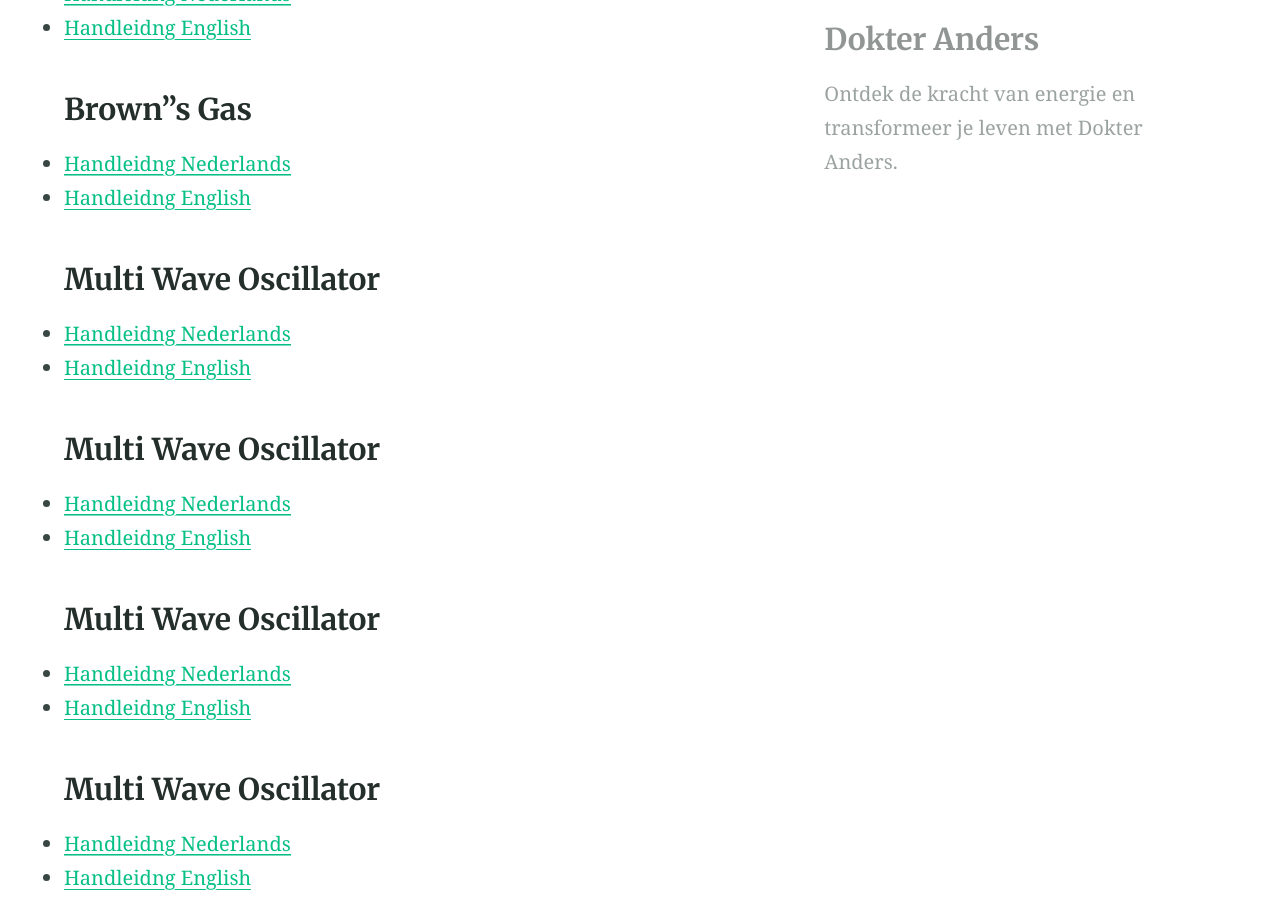
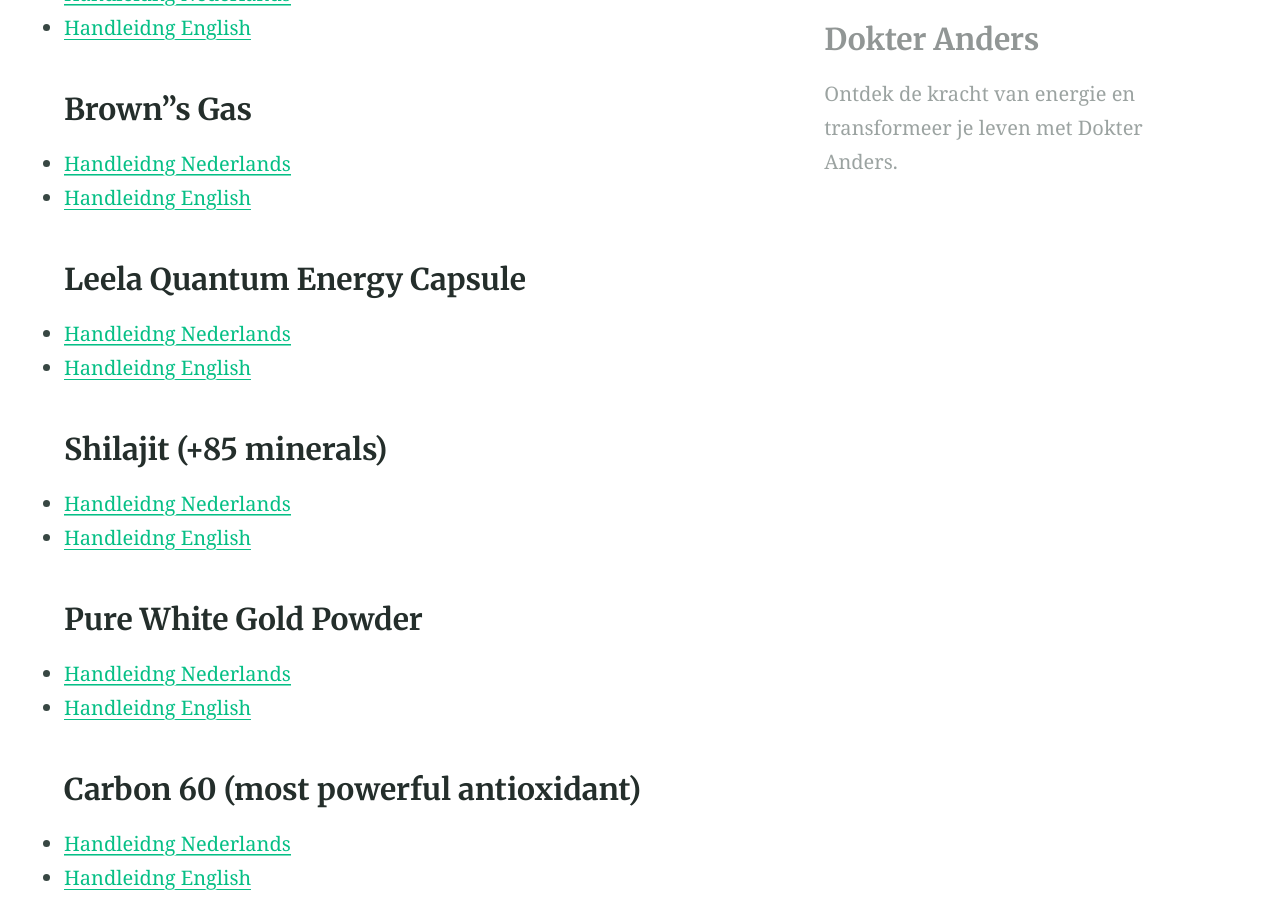
Before and after one commit to dokteranders/dokteranders.com, a Jekyll site: the page built from downloads.md, in a window 1280 px wide and 900 px high, scrolled down 1401 px. Built offline with Jekyll 4.4.1, drawn with Linux system fonts in a browser that asks for light colours; some of the changed text lies outside the part shown.

Commit message:
Update downloads.md

```diff
--- a/downloads.md
+++ b/downloads.md
@@ -30,34 +30,34 @@
 - [Handleidng Nederlands](./handleiding-nl.pdf)
 - [Handleidng English](./handleiding-en.pdf)
 
-### Multi Wave Oscillator
+### Leela Quantum Energy Capsule
+- [Handleidng Nederlands](./handleiding-nl.pdf)
+- [Handleidng English](./handleiding-en.pdf)
+
+### Shilajit (+85 minerals)
+- [Handleidng Nederlands](./handleiding-nl.pdf)
+- [Handleidng English](./handleiding-en.pdf)
+
+### Pure White Gold Powder
+- [Handleidng Nederlands](./handleiding-nl.pdf)
+- [Handleidng English](./handleiding-en.pdf)
+
+### Carbon 60 (most powerful antioxidant)
+- [Handleidng Nederlands](./handleiding-nl.pdf)
+- [Handleidng English](./handleiding-en.pdf)
+
+### MMS
+- [Handleidng Nederlands](./handleiding-nl.pdf)
+- [Handleidng English](./handleiding-en.pdf)
+
+### Colloidal Silver
+- [Handleidng Nederlands](./handleiding-nl.pdf)
+- [Handleidng English](./handleiding-en.pdf)
+
+### Grid Glasses
 - [Handleidng Nederlands](./handleiding-nl.pdf)
 - [Handleidng English](./handleiding-en.pdf)
 
 ### Multi Wave Oscillator
 - [Handleidng Nederlands](./handleiding-nl.pdf)
 - [Handleidng English](./handleiding-en.pdf)
-
-### Multi Wave Oscillator
-- [Handleidng Nederlands](./handleiding-nl.pdf)
-- [Handleidng English](./handleiding-en.pdf)
-
-### Multi Wave Oscillator
-- [Handleidng Nederlands](./handleiding-nl.pdf)
-- [Handleidng English](./handleiding-en.pdf)
-
-### Multi Wave Oscillator
-- [Handleidng Nederlands](./handleiding-nl.pdf)
-- [Handleidng English](./handleiding-en.pdf)
-
-### Multi Wave Oscillator
-- [Handleidng Nederlands](./handleiding-nl.pdf)
-- [Handleidng English](./handleiding-en.pdf)
-
-### Multi Wave Oscillator
-- [Handleidng Nederlands](./handleiding-nl.pdf)
-- [Handleidng English](./handleiding-en.pdf)
-
-### Multi Wave Oscillator
-- [Handleidng Nederlands](./handleiding-nl.pdf)
-- [Handleidng English](./handleiding-en.pdf)
```
